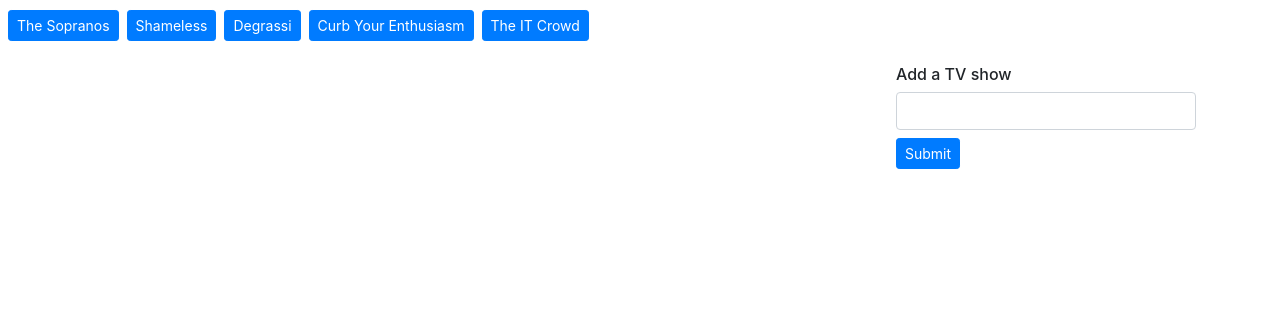
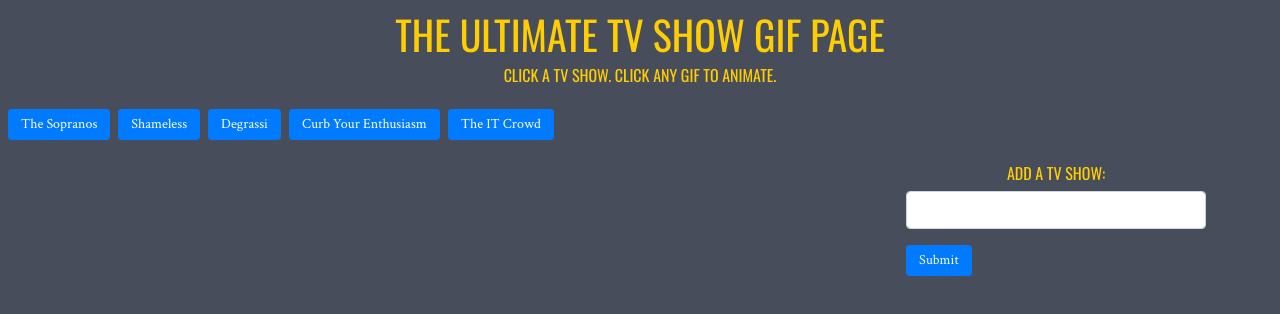
Before and after one commit to harpalassi/Giphy-Search, a plain HTML site: page index.html in a window 1280 px wide. Drawn offline with nearby package versions, Linux system fonts and the light colour scheme.

Commit message:
updated style

```diff
--- a/assets/css/style.css
+++ b/assets/css/style.css
@@ -1,3 +1,22 @@
+body {
+    background-color: #484d5c;
+    color: #c0ccd4;
+    font-family: 'Crimson Text', serif;
+}
+
+.btn-sm {
+    padding-left: 12px;
+    padding-right: 12px;
+}
+
+#title, h6 {
+    font-family: 'Oswald', sans-serif;
+    text-transform: uppercase;
+    color: #ffce00;
+    text-align: center;
+}
+
+
 .container-fluid {
     margin-top: 10px;
 }
@@ -6,6 +25,7 @@
     margin-top: 20px;
     float: right;
     width: 300px;
+    margin-left: 10px;
 
 }
 
@@ -21,5 +41,5 @@
 }
 .img-responsive {
     max-width: 275px;
-    height: 200px;
+    height: 175px;
 }
--- a/assets/javascript/app.js
+++ b/assets/javascript/app.js
@@ -9,7 +9,7 @@ function renderButtons() {
 $("#buttonarea").empty();
 for (var i = 0; i < topics.length; i++) {
     var newBtn = $("<button>");
-    newBtn.addClass("btn btn-primary btn-sm ml-2 mb-1 tvButton");
+    newBtn.addClass("btn btn-primary btn-sm ml-2 mb-1 mt-3 tvButton");
     newBtn.attr("type", "button");
     newBtn.text(topics[i]);
     $("#buttonarea").append(newBtn);
@@ -30,7 +30,7 @@ $(".tvButton").on("click", function() {
         var gifDiv = $("<div>");
         gifDiv.addClass("gif-block col-3-sm")
         var rating = results[i].rating;
-        var p = $("<p>").text("Rating: " + rating.toUpperCase());
+        var p = $("<p>").text("Rated: " + rating.toUpperCase());
         var gif = $("<img>");
         gif.attr("src", results[i].images.original_still.url);
         gif.attr("data-still", results[i].images.original_still.url)
--- a/index.html
+++ b/index.html
@@ -6,12 +6,15 @@
     <meta http-equiv="X-UA-Compatible" content="ie=edge">
     <link rel="stylesheet" href="assets/css/reset.css">
     <link rel="stylesheet" href="https://stackpath.bootstrapcdn.com/bootstrap/4.1.3/css/bootstrap.min.css">
+    <link href="https://fonts.googleapis.com/css?family=Crimson+Text|Oswald" rel="stylesheet">
     <link rel="stylesheet" href="assets/css/style.css">
     <title>Giphy Search</title>
 </head>
 <body>
 
     <div class="container-fluid">
+        <h1 id="title">The Ultimate TV Show GIF page</h1>
+        <h6>Click a TV Show. Click any GIF to animate.</h6>
         <div class="row">
             <div class="btn-toolbar col-12-sm" id="buttonarea"></div>
         </div>
@@ -21,9 +24,9 @@
 
                     <form class="form-container">
                         <div class="col-3-sm">
-                                <h6>Add a TV show</h6>
+                                <h6>Add a TV show:</h6>
                                 <input type="text" class="form-control textbox" id="tv-input">
-                                <button type="submit" id="addTvShow" class="btn btn-primary btn-sm mb-1 mt-2">Submit</button>
+                                <button type="submit" id="addTvShow" class="btn btn-sm btn-primary mb-1 mt-3">Submit</button>
                         </div>
 
                     </form>
```
